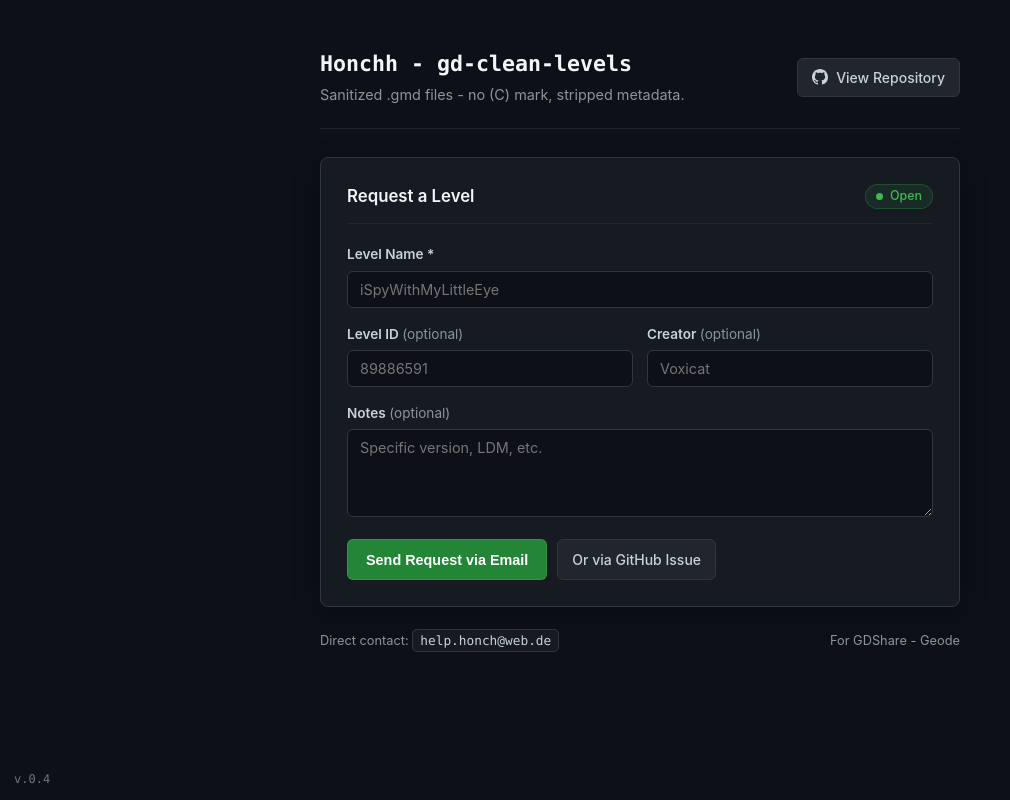
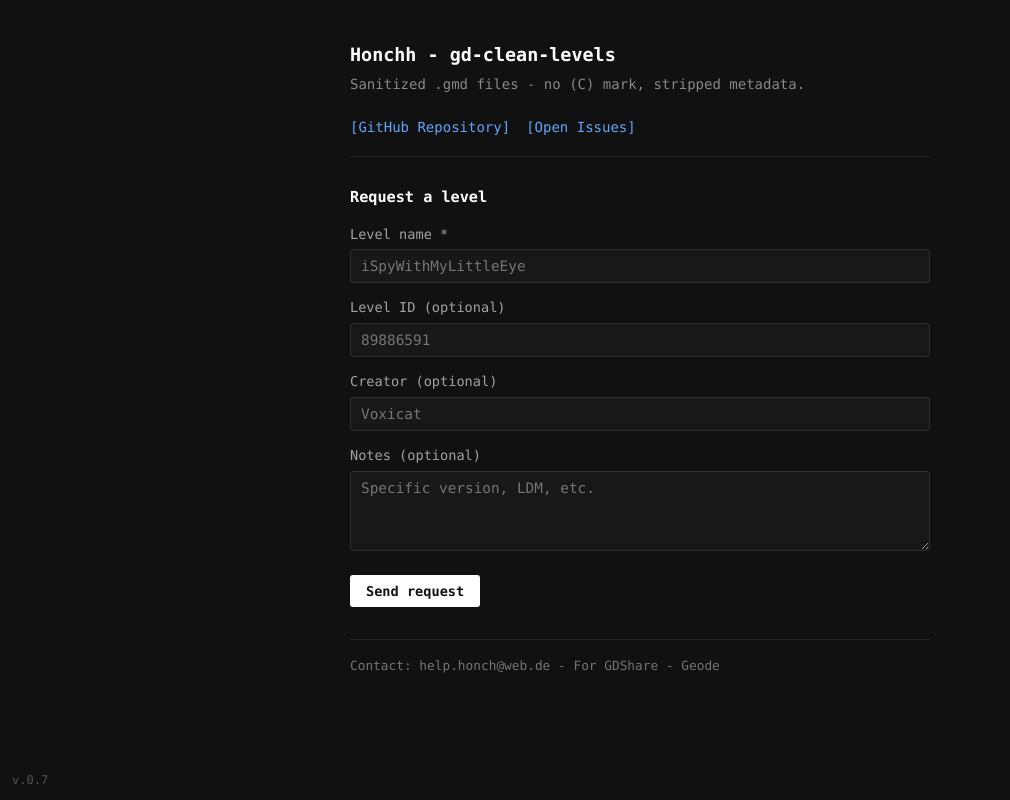
Before and after one commit to Honchh/geometry-dash-no-copymark-levels, a plain HTML site: page index.html in a window 1280 px wide. Shown: the whole page, without its empty margins (0-1010 px from the left). Drawn offline with Linux system fonts and the light colour scheme; a script that the page names is missing.

Commit message:
Update index.html

```diff
--- a/index.html
+++ b/index.html
@@ -4,122 +4,80 @@
   <meta charset="UTF-8" />
   <meta name="viewport" content="width=device-width, initial-scale=1.0" />
   <title>gd-clean-levels - Honchh</title>
-  <script src="https://jsdelivr.net"></script>
   <style>
     *{box-sizing:border-box;margin:0;padding:0}
-    body{background:#0d1117;color:#c9d1d9;font-family:-apple-system,BlinkMacSystemFont,"Segoe UI",Helvetica,Arial,sans-serif;line-height:1.5;padding:48px 20px}
-    .wrapper{max-width:640px;margin:0 auto}
-    header{border-bottom:1px solid #21262d;padding-bottom:22px;margin-bottom:28px;display:flex;justify-content:space-between;align-items:center;flex-wrap:wrap;gap:16px}
-    .title-area h1{font-size:1.35rem;font-weight:600;color:#f0f6fc;font-family:ui-monospace,SFMono-Regular,Menlo,Consolas,monospace}
-    .title-area p{font-size:.9rem;color:#8b949e;margin-top:4px}
-    .gh-btn{display:inline-flex;align-items:center;gap:8px;background:#21262d;color:#c9d1d9;border:1px solid #30363d;padding:8px 14px;border-radius:6px;font-size:.875rem;font-weight:500;text-decoration:none}
-    .gh-btn:hover{background:#30363d;border-color:#8b949e;color:#fff}
-    .box{background:#161b22;border:1px solid #30363d;border-radius:8px;padding:26px;box-shadow:0 8px 24px rgba(1,4,9,.35)}
-    .box-header{font-size:1.05rem;font-weight:600;color:#f0f6fc;margin-bottom:20px;padding-bottom:14px;border-bottom:1px solid #21262d;display:flex;align-items:center;justify-content:space-between}
-    .status-badge{display:inline-flex;align-items:center;gap:7px;font-size:.78rem;font-weight:500;color:#3fb950;background:rgba(63,185,80,.1);border:1px solid rgba(63,185,80,.25);padding:2px 10px;border-radius:999px}
-    .status-dot{height:7px;width:7px;background:#3fb950;border-radius:50%}
-    .row{display:grid;grid-template-columns:1fr 1fr;gap:14px}
-    @media(max-width:520px){.row{grid-template-columns:1fr;gap:0}}
-    .field{margin-bottom:16px}
-    label{display:block;font-size:.85rem;font-weight:600;color:#c9d1d9;margin-bottom:6px}
-    label span{color:#8b949e;font-weight:400}
-    input,textarea{width:100%;background:#0d1117;border:1px solid #30363d;border-radius:6px;padding:9px 12px;color:#c9d1d9;font-size:.9rem;font-family:inherit}
-    input:focus,textarea:focus{outline:none;border-color:#58a6ff;box-shadow:0 0 0 3px rgba(88,166,255,.15)}
-    textarea{min-height:88px;resize:vertical}
-    .actions{display:flex;gap:10px;flex-wrap:wrap}
-    button[type="submit"]{background:#238636;color:#fff;border:1px solid rgba(240,246,252,.1);border-radius:6px;padding:9px 18px;font-size:.9rem;font-weight:600;cursor:pointer}
-    button[type="submit"]:hover{background:#2ea043}
-    button[type="submit"]:disabled{opacity:.6;cursor:not-allowed}
-    .secondary-btn{display:inline-flex;align-items:center;background:#21262d;color:#c9d1d9;border:1px solid #30363d;border-radius:6px;padding:9px 14px;font-size:.875rem;font-weight:500;text-decoration:none}
-    .secondary-btn:hover{background:#30363d;border-color:#8b949e;color:#fff}
-    #statusMsg{margin-top:14px;font-size:.85rem;display:none}
-    footer{margin-top:24px;font-size:.8rem;color:#8b949e;display:flex;justify-content:space-between;align-items:center;flex-wrap:wrap;gap:10px}
-    footer code{background:#161b22;color:#c9d1d9;padding:3px 7px;border-radius:5px;border:1px solid #30363d;font-family:ui-monospace,SFMono-Regular,Menlo,Consolas,monospace}
-    .version-tag{position:fixed;bottom:12px;left:14px;font-size:.75rem;color:#6e7681;font-family:ui-monospace,SFMono-Regular,Menlo,Consolas,monospace}
+    body{background:#111;color:#e5e5e5;font-family:ui-monospace,SFMono-Regular,Menlo,Monaco,Consolas,monospace;font-size:14px;line-height:1.6;padding:40px 20px 60px}
+    main{max-width:580px;margin:0 auto}
+    h1{font-size:1.15rem;font-weight:700;color:#fff;margin-bottom:4px}
+    .sub{color:#888;margin-bottom:20px}
+    nav{margin-bottom:28px;padding-bottom:18px;border-bottom:1px solid #262626;display:flex;gap:16px;flex-wrap:wrap}
+    a{color:#60a5fa;text-decoration:none}
+    a:hover{text-decoration:underline}
+    h2{font-size:.95rem;font-weight:700;color:#fff;margin-bottom:14px}
+    .field{margin-bottom:14px}
+    label{display:block;color:#a3a3a3;margin-bottom:4px;font-size:.85rem}
+    input,textarea{width:100%;background:#181818;border:1px solid #2e2e2e;color:#fff;padding:8px 10px;font-family:inherit;font-size:.9rem;border-radius:3px}
+    input:focus,textarea:focus{outline:none;border-color:#60a5fa}
+    textarea{min-height:80px;resize:vertical}
+    button{background:#fff;color:#111;border:none;padding:8px 16px;font-family:inherit;font-size:.85rem;font-weight:700;cursor:pointer;border-radius:3px;margin-top:4px}
+    button:hover{background:#d4d4d4}
+    button:disabled{opacity:.5;cursor:not-allowed}
+    #statusMsg{margin-top:12px;color:#4ade80;display:none}
+    footer{margin-top:32px;padding-top:16px;border-top:1px solid #262626;color:#737373;font-size:.8rem}
+    .version-tag{position:fixed;bottom:10px;left:12px;font-size:.75rem;color:#525252}
   </style>
 </head>
 <body>
-  <div class="wrapper">
-    <header>
-      <div class="title-area">
+  <main>
     <h1>Honchh - gd-clean-levels</h1>
-        <p>Sanitized .gmd files - no (C) mark, stripped metadata.</p>
+    <p class="sub">Sanitized .gmd files - no (C) mark, stripped metadata.</p>
+
+    <nav>
+      <a href="https://github.com/Honchh/geometry-dash-no-copymark-levels" target="_blank" rel="noopener noreferrer">[GitHub Repository]</a>
+      <a href="https://github.com/Honchh/geometry-dash-no-copymark-levels/issues" target="_blank" rel="noopener noreferrer">[Open Issues]</a>
+    </nav>
+
+    <h2>Request a level</h2>
+    <iframe name="hidden_iframe" id="hidden_iframe" style="display:none;"></iframe>
+    <form id="requestForm" action="https://emailjs.com" method="POST" enctype="multipart/form-data" target="hidden_iframe">
+      <input type="hidden" name="service_id" value="service_h0j0dgd" />
+      <input type="hidden" name="template_id" value="template_fy7upui" />
+      <input type="hidden" name="user_id" value="_95WRzX2hDP1zWayR" />
+
+      <div class="field">
+        <label for="level">Level name *</label>
+        <input type="text" id="level" name="level_name" placeholder="iSpyWithMyLittleEye" required />
       </div>
-      <a class="gh-btn" href="https://github.com" target="_blank" rel="noopener noreferrer">
-        <svg height="16" width="16" viewBox="0 0 16 16" fill="currentColor"><path d="M8 0C3.58 0 0 3.58 0 8c0 3.54 2.29 6.53 5.47 7.59.4.07.55-.17.55-.38 0-.19-.01-.82-.01-1.49-2.01.37-2.53-.49-2.69-.94-.09-.23-.48-.94-.82-1.13-.28-.15-.68-.52-.01-.53.63-.01 1.08.58 1.23.82.72 1.21 1.87.87 2.33.66.07-.52.28-.87.51-1.07-1.78-.2-3.64-.89-3.64-3.95 0-.87.31-1.59.82-2.15-.08-.2-.36-1.02.08-2.12 0 0 .67-.21 2.2.82.64-.18 1.32-.27 2-.27.68 0 1.36.09 2 .27 1.53-1.04 2.2-.82 2.2-.82.44 1.1.16 1.92.08 2.12.51.56.82 1.27.82 2.15 0 3.07-1.87 3.75-3.65 3.95.29.25.54.73.54 1.48 0 1.07-.01 1.93-.01 2.2 0 .21.15.46.55.38A8.013 8.013 0 0016 8c0-4.42-3.58-8-8-8z"/></svg>
-        View Repository
-      </a>
-    </header>
-    <div class="box">
-      <div class="box-header">
-        <span>Request a Level</span>
-        <span class="status-badge"><span class="status-dot"></span> Open</span>
+
+      <div class="field">
+        <label for="id">Level ID (optional)</label>
+        <input type="text" id="id" name="level_id" placeholder="89886591" />
       </div>
-      <form id="requestForm">
+
       <div class="field">
-          <label for="level">Level Name *</label>
-          <input type="text" id="level" placeholder="iSpyWithMyLittleEye" required />
+        <label for="creator">Creator (optional)</label>
+        <input type="text" id="creator" name="creator" placeholder="Voxicat" />
       </div>
-        <div class="row">
+
       <div class="field">
-            <label for="id">Level ID <span>(optional)</span></label>
-            <input type="text" id="id" placeholder="89886591" />
+        <label for="notes">Notes (optional)</label>
+        <textarea id="notes" name="notes" placeholder="Specific version, LDM, etc."></textarea>
       </div>
-          <div class="field">
-            <label for="creator">Creator <span>(optional)</span></label>
-            <input type="text" id="creator" placeholder="Voxicat" />
-          </div>
-        </div>
-        <div class="field">
-          <label for="notes">Notes <span>(optional)</span></label>
-          <textarea id="notes" placeholder="Specific version, LDM, etc."></textarea>
-        </div>
-        <div class="actions">
-          <button type="submit" id="submitBtn">Send Request via Email</button>
-          <a class="secondary-btn" href="https://github.com" target="_blank" rel="noopener noreferrer">Or via GitHub Issue</a>
-        </div>
-        <p id="statusMsg"></p>
+
+      <button type="submit" id="submitBtn">Send request</button>
+      <p id="statusMsg">Sent to help.honch@web.de.</p>
     </form>
-    </div>
+
     <footer>
-      <span>Direct contact: <code>help.honch@web.de</code></span>
-      <span>For GDShare - Geode</span>
+      Contact: help.honch@web.de - For GDShare - Geode
     </footer>
-  </div>
-  <div class="version-tag">v.0.4</div>
+  </main>
+
+  <div class="version-tag">v.0.7</div>
+
   <script>
-    emailjs.init({ publicKey: '_95WRzX2hDP1zWayR' });
-
-    const form = document.getElementById('requestForm');
-    const btn = document.getElementById('submitBtn');
-    const statusMsg = document.getElementById('statusMsg');
-
-    form.addEventListener('submit', function (e) {
-      e.preventDefault();
-      btn.disabled = true;
-      btn.textContent = 'Sending...';
-      statusMsg.style.display = 'none';
-
-      emailjs.send('service_h0j0dgd', 'template_fy7upui', {
-        level_name: document.getElementById('level').value.trim(),
-        level_id: document.getElementById('id').value.trim() || 'Not specified',
-        creator: document.getElementById('creator').value.trim() || 'Not specified',
-        notes: document.getElementById('notes').value.trim() || 'None'
-      }).then(() => {
-        form.reset();
-        statusMsg.style.color = '#3fb950';
-        statusMsg.textContent = '✓ Request sent directly to help.honch@web.de!';
-        statusMsg.style.display = 'block';
-        btn.disabled = false;
-        btn.textContent = 'Send Request via Email';
-      }).catch((err) => {
-        statusMsg.style.color = '#f85149';
-        statusMsg.textContent = 'Error: ' + (err.text || JSON.stringify(err));
-        statusMsg.style.display = 'block';
-        btn.disabled = false;
-        btn.textContent = 'Send Request via Email';
-      });
-    });
+    const form=document.getElementById('requestForm'),btn=document.getElementById('submitBtn'),statusMsg=document.getElementById('statusMsg');
+    form.addEventListener('submit',()=>{btn.disabled=true;btn.textContent='Sending...';setTimeout(()=>{form.reset();statusMsg.style.display='block';btn.disabled=false;btn.textContent='Send request'},1200)});
   </script>
 </body>
 </html>
```
Lines whose indentation alone changed are shown as unchanged.
